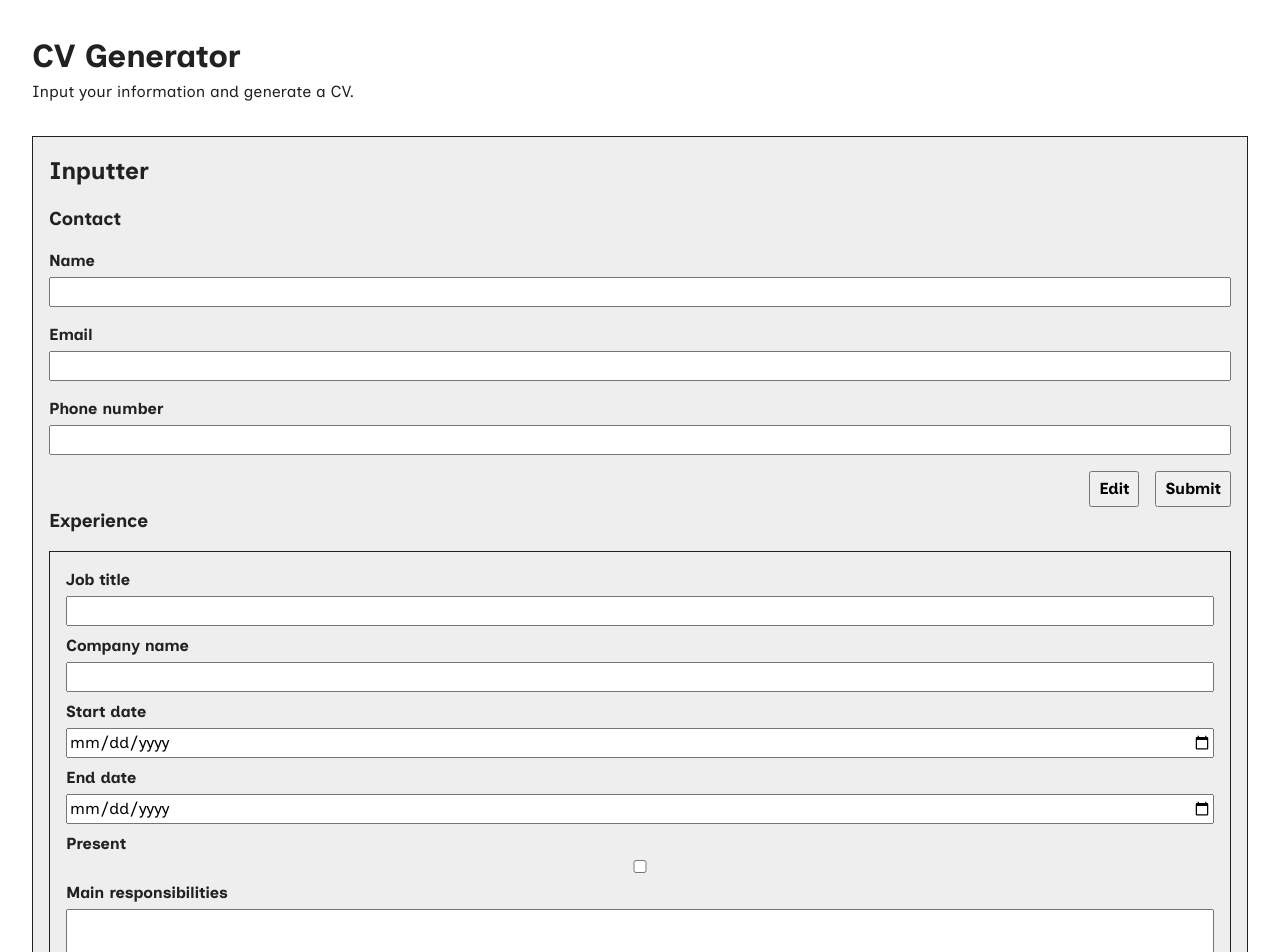
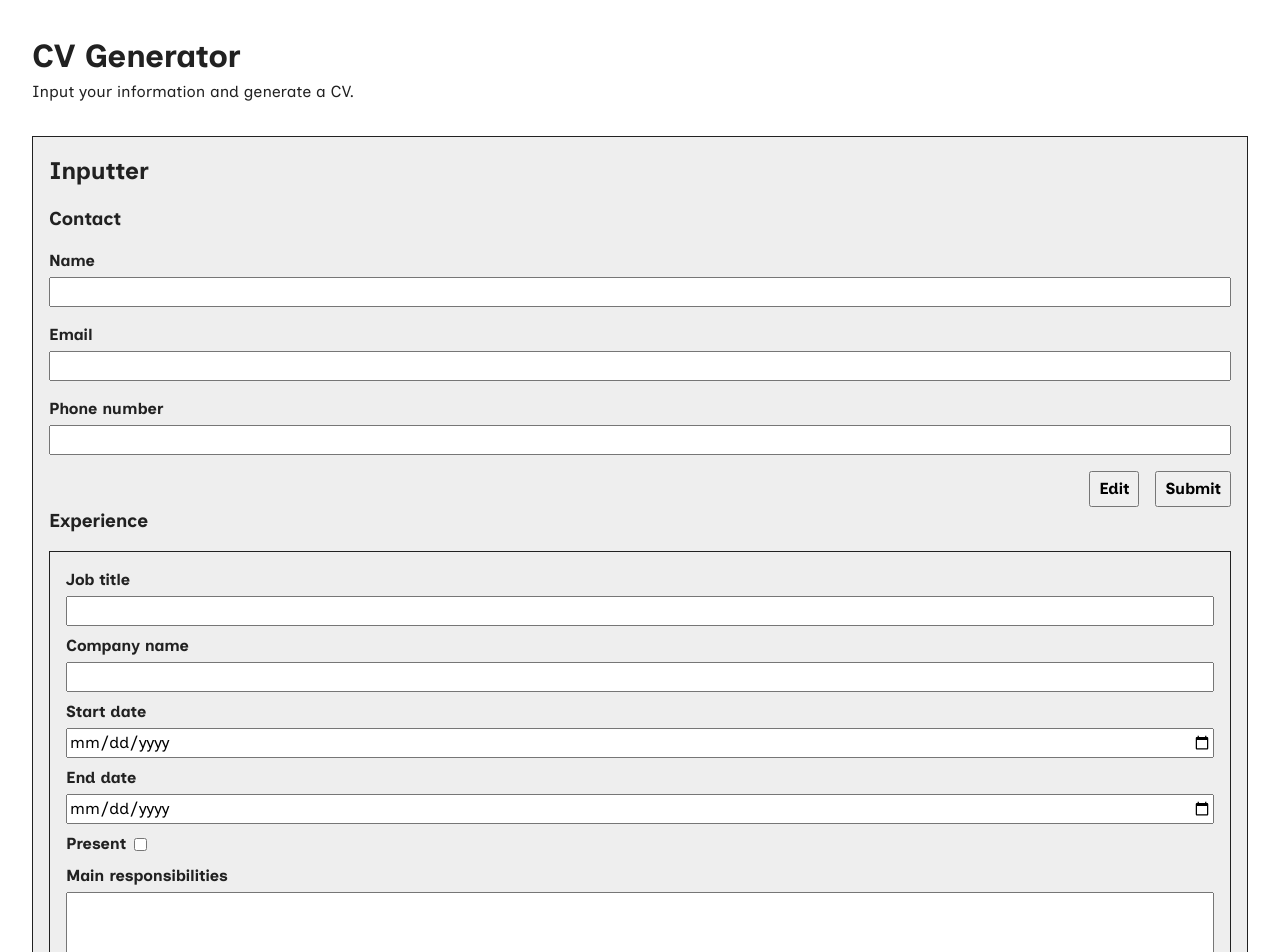
Before and after one commit to dsmchen/cv-app, a React (Vite) app: page / in a window 1280 px wide. Shown: the top 952 px of the page. Built offline with nearby package versions, Linux system fonts and the light colour scheme.

Commit message:
feat: add present checkbox style

```diff
--- a/src/components/fields/CheckboxInput.jsx
+++ b/src/components/fields/CheckboxInput.jsx
@@ -23,7 +23,7 @@ export default function CheckboxInput({
   }
 
   return (
-    <label>
+    <label className={label.toLowerCase()}>
       <span>{label}</span>
       <input
         type="checkbox"
--- a/src/styles/Form.css
+++ b/src/styles/Form.css
@@ -38,6 +38,12 @@ form button {
   padding: 1rem;
 }
 
+.experience-item label.present {
+  flex-direction: row;
+  align-items: center;
+  gap: 0.5rem;
+}
+
 textarea {
   resize: none;
 }
```
